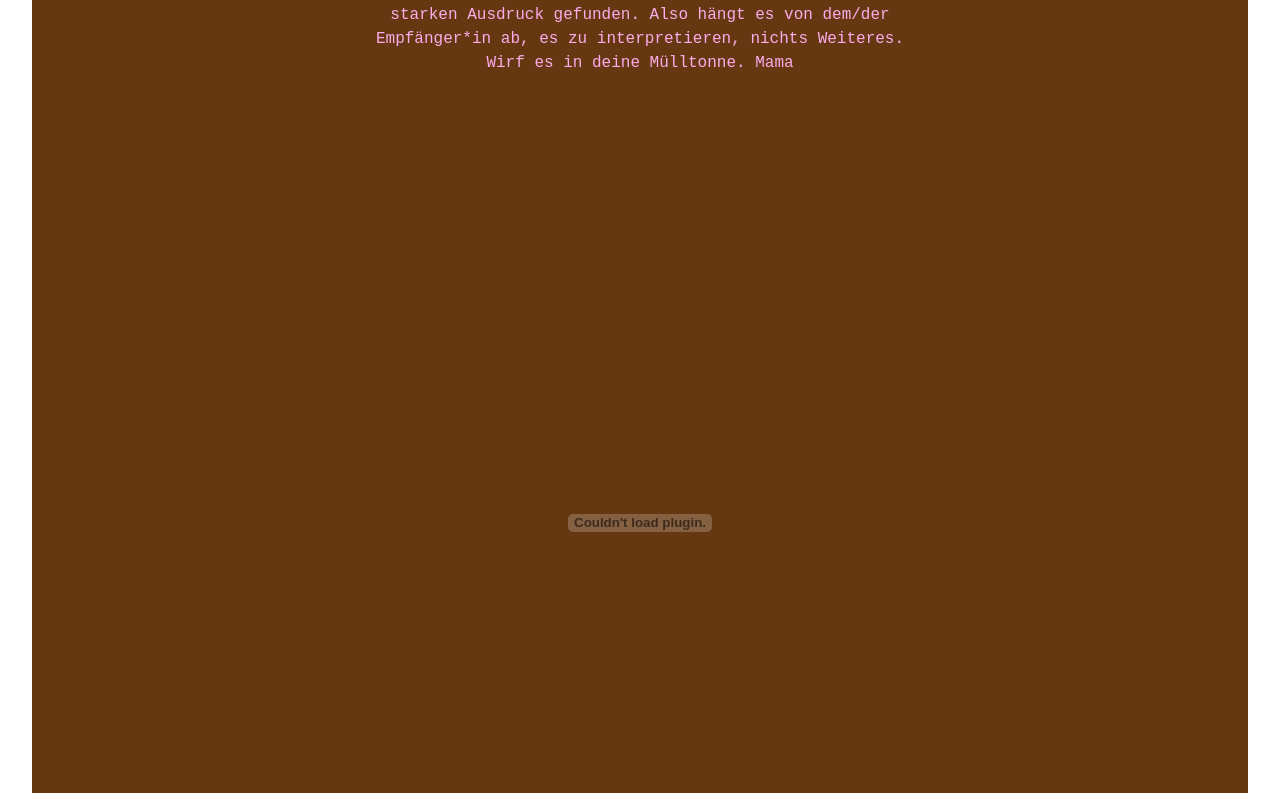
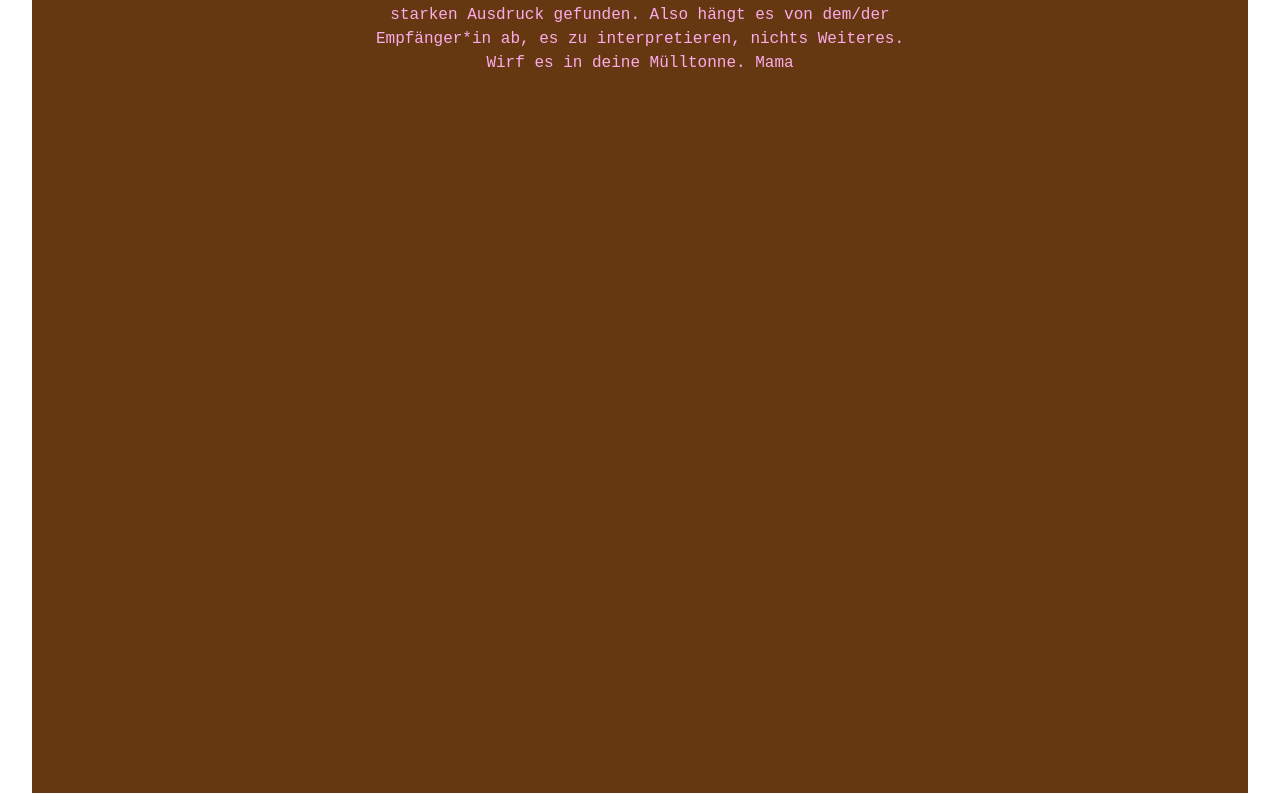
Before and after one commit to isarobertini/belly-belly-bread, a React (Vite) app: page /theCookBook in a window 1280 px wide. Shown: the part 1187-1980 px from the top of the page. Built offline with nearby package versions, Linux system fonts and the light colour scheme; a web font is replaced by a local one.

Commit message:
changed embeded to iframe

```diff
--- a/package.json
+++ b/package.json
@@ -11,6 +11,7 @@
   },
   "dependencies": {
     "@emotion/react": "^11.11.4",
+    "@react-pdf-viewer/toolbar": "^3.12.0",
     "react": "^18.2.0",
     "react-awesome-reveal": "^4.2.11",
     "react-dom": "^18.2.0",
--- a/src/pages/TheCookbook.jsx
+++ b/src/pages/TheCookbook.jsx
@@ -63,8 +63,9 @@ export const TheCookbook = () => {
                 </div>
             </div>
             <div className="flex flex-col items-center bg-brown-dark">
-                <embed className="my-6 h-screen w-11/12 lg:w-6/12" src={Kokbok} />
+                <iframe className="my-6 h-screen w-11/12 lg:w-6/12" src={Kokbok} />
             </div>
+
         </>
     );
 };
```
Also changed, not shown: 19 other files (tests, documents, lock files or other folders).
